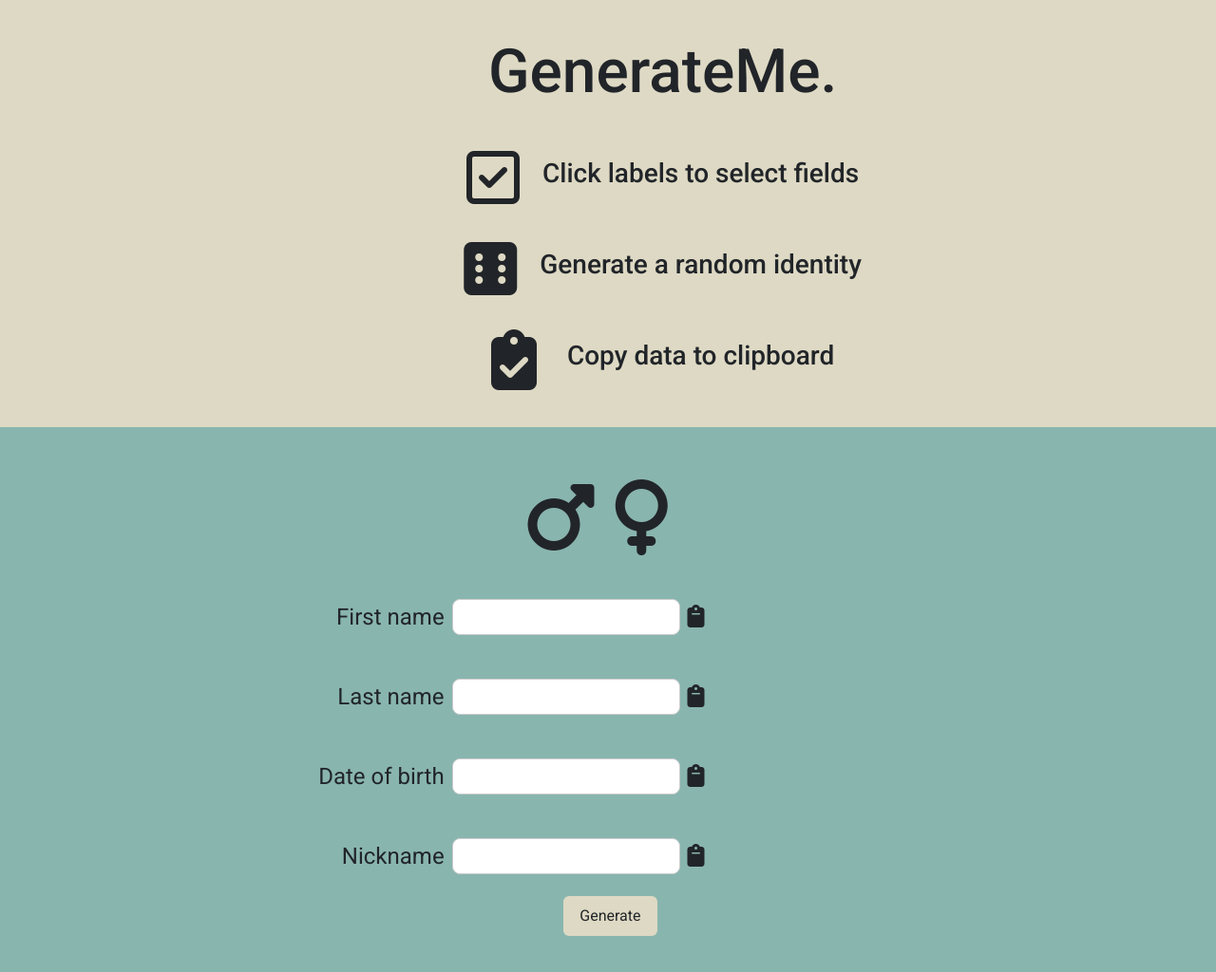
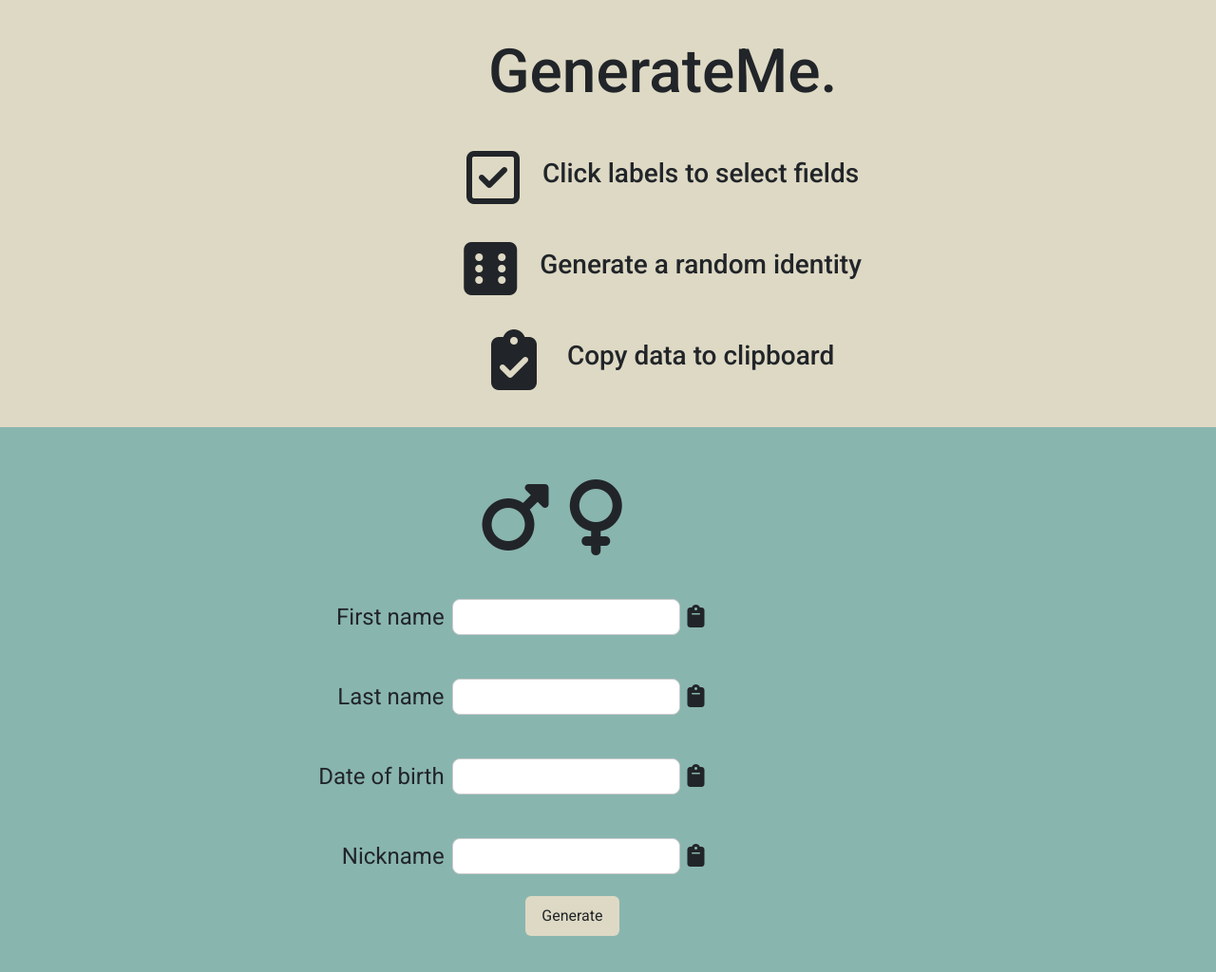
Before and after one commit to adam-lepkowski/generate_me, a Django app: page / in a window 1280 px wide. Shown: the whole page at 95% size. Run offline with Django 4.2, Linux system fonts and the light colour scheme; some libraries are stand-ins or nearby versions.

Commit message:
Position form elements

```diff
--- a/app/static/app/app.css
+++ b/app/static/app/app.css
@@ -48,7 +48,7 @@ body {
 
 .gender-icons {
     font-size: 5rem;
-    padding-left: 6rem;
+    margin: 0 auto;
 }
 
 .form-row {
@@ -94,7 +94,7 @@ body {
 
 .generate-row {
     text-align: center;
-    padding-left: 5rem;
+    margin: auto;
 }
 
 .generate-button {
```
